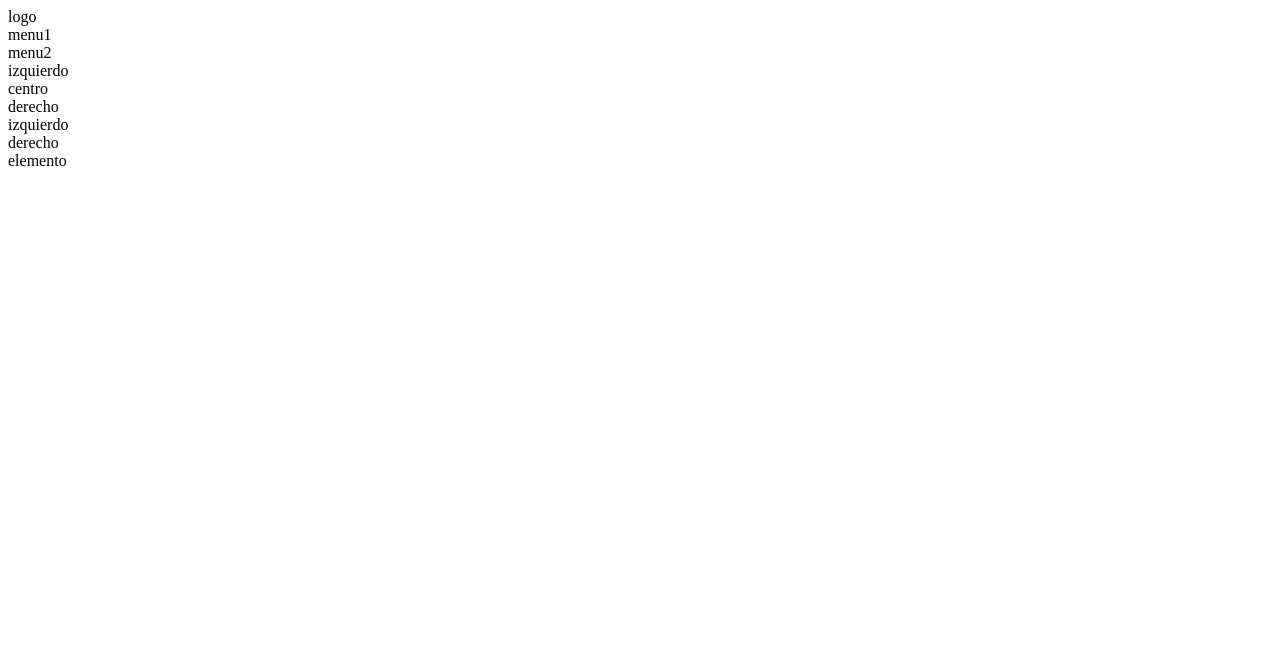
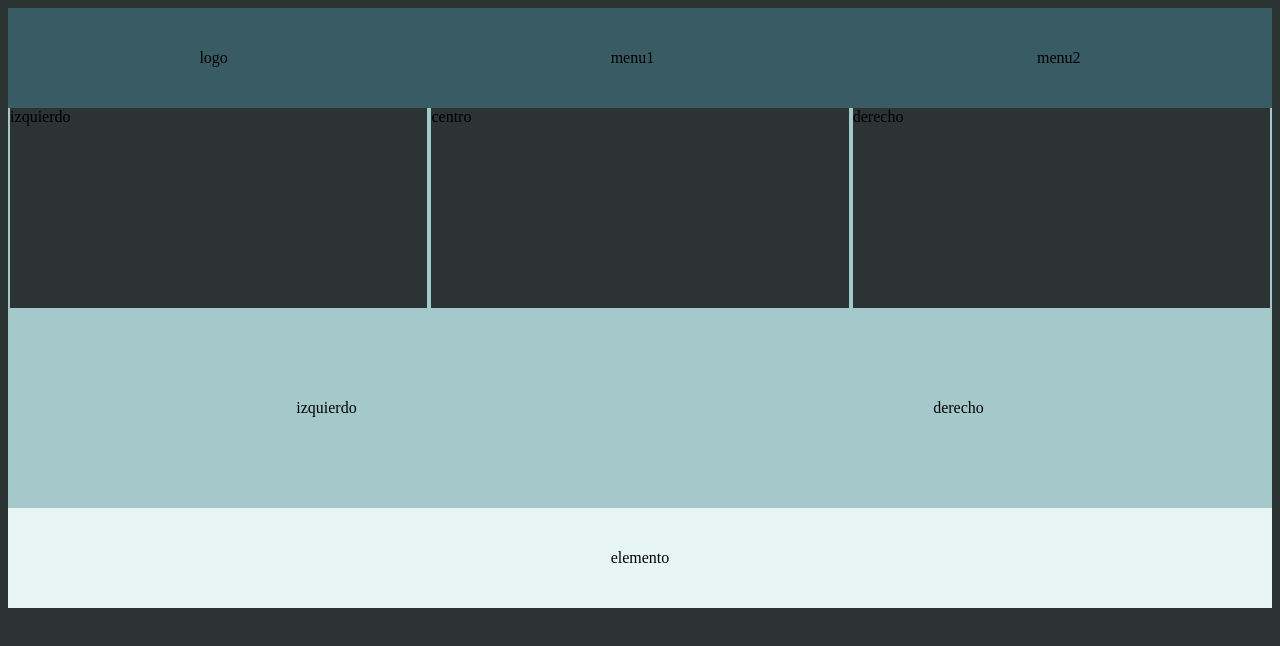
Before and after one commit to gceballos23/Entregable1807, a website: page index.html in a window 1280 px wide. Drawn offline with Linux system fonts and the light colour scheme.

Commit message:
arreglo de los div

```diff
--- a/index.html
+++ b/index.html
@@ -14,12 +14,12 @@
       <div>menu2</div>
     </div>
     <div class="cuerpo">
-      <div class="1renglon">
+      <div class="renglon-1">
         <div>izquierdo</div>
         <div>centro</div>
         <div>derecho</div>
       </div>
-      <div class="2renglon">
+      <div class="renglon-2">
         <div>izquierdo</div>
         <div>derecho</div>
       </div>
--- a/styles.css
+++ b/styles.css
@@ -0,0 +1,60 @@
+body {
+  background-color: #2c3333;
+}
+.encabezado {
+  display: flex;
+  flex-direction: row;
+  justify-content: space-around;
+  align-items: center;
+
+  background-color: #395b64;
+  width: 100%;
+  height: 100px;
+}
+.cuerpo {
+  display: flex;
+  flex-direction: column;
+  justify-content: space-around;
+  align-items: center;
+
+  background-color: #a5c9ca;
+  width: 100%;
+  height: 100%;
+}
+
+.pie {
+  display: flex;
+  flex-direction: row;
+  justify-content: space-around;
+  align-items: center;
+
+  background-color: #e7f6f2;
+  width: 100%;
+  height: 100px;
+}
+
+.renglon-1 {
+  display: flex;
+  flex-direction: row;
+  justify-content: space-around;
+  align-items: center;
+
+  width: 100%;
+  height: 200px;
+}
+
+.renglon-2 {
+  display: flex;
+  flex-direction: row;
+  justify-content: space-around;
+  align-items: center;
+
+  width: 100%;
+  height: 200px;
+}
+
+.renglon-1 > div {
+  background-color: #2c3333;
+  width: 33%;
+  height: 200px;
+}
```
Also changed, not shown: .codesandbox/workspace.json (added).
